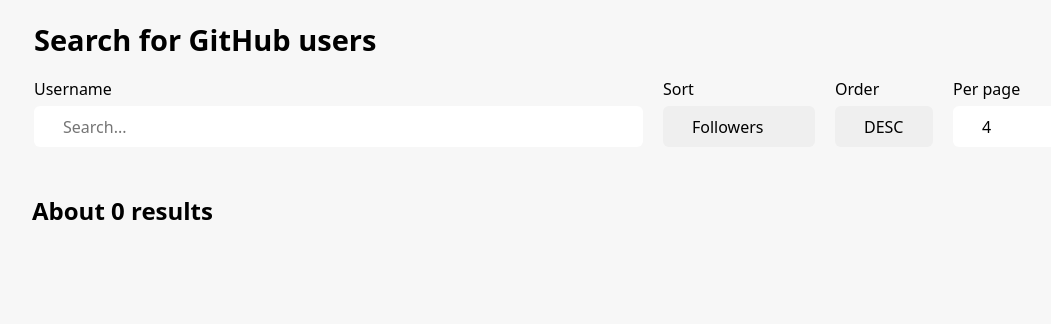
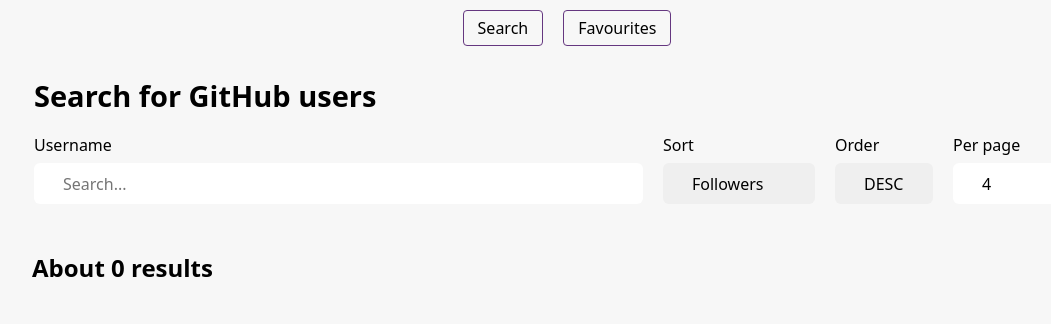
Before and after one commit to xyrcrrsbmjak/github-users, a website built with Vite: page src/index.html in a window 1280 px wide. Shown: the whole page, without its empty margins (73-1124 px from the left). Built offline with nearby package versions, Linux system fonts and the light colour scheme.

Commit message:
Add page navigation

```diff
--- a/src/main.js
+++ b/src/main.js
@@ -1,8 +1,34 @@
 import SearchPage from './scripts/search.js'
+import FavouritesPage from './scripts/favourites.js'
+import UserPage from './scripts/user.js'
 import { html } from './scripts/slowpoke.js'
 
 import './style.css'
 
-const app = html`<div class="container" id="app">${SearchPage}</div>`
+let page = null
+
+switch (window.location.pathname.replace('/', '')) {
+  case '':
+    page = SearchPage
+    break
+  case 'favourites':
+    page = FavouritesPage
+    break
+  default:
+    page = UserPage
+    break
+}
+
+const app = html`
+  <div class="container" id="app">
+    <header class="header">
+      <ul>
+        <li><a href="/">Search</a></li>
+        <li><a href="/favourites">Favourites</a></li>
+      </ul>
+    </header>
+    ${page}
+  </div>
+`
 
 document.body.appendChild(app)
--- a/src/style.css
+++ b/src/style.css
@@ -15,6 +15,28 @@
   width: min(var(--max-width), 100% - (var(--padding) * 2));
   /* margin: 0 auto; */
   margin-inline: auto;
+}
+
+.header {
+  padding: 10px;
+}
+
+.header ul {
+  display: flex;
+  justify-content: center;
+  gap: 20px;
+  margin: 0;
+  padding: 0;
+  list-style: none;
+}
+
+.header a {
+  display: inline-block;
+  padding: 8px 14px;
+  border: 1px solid #653780;
+  border-radius: 4px;
+  color: inherit;
+  text-decoration: none;
 }
 
 .search {
```
